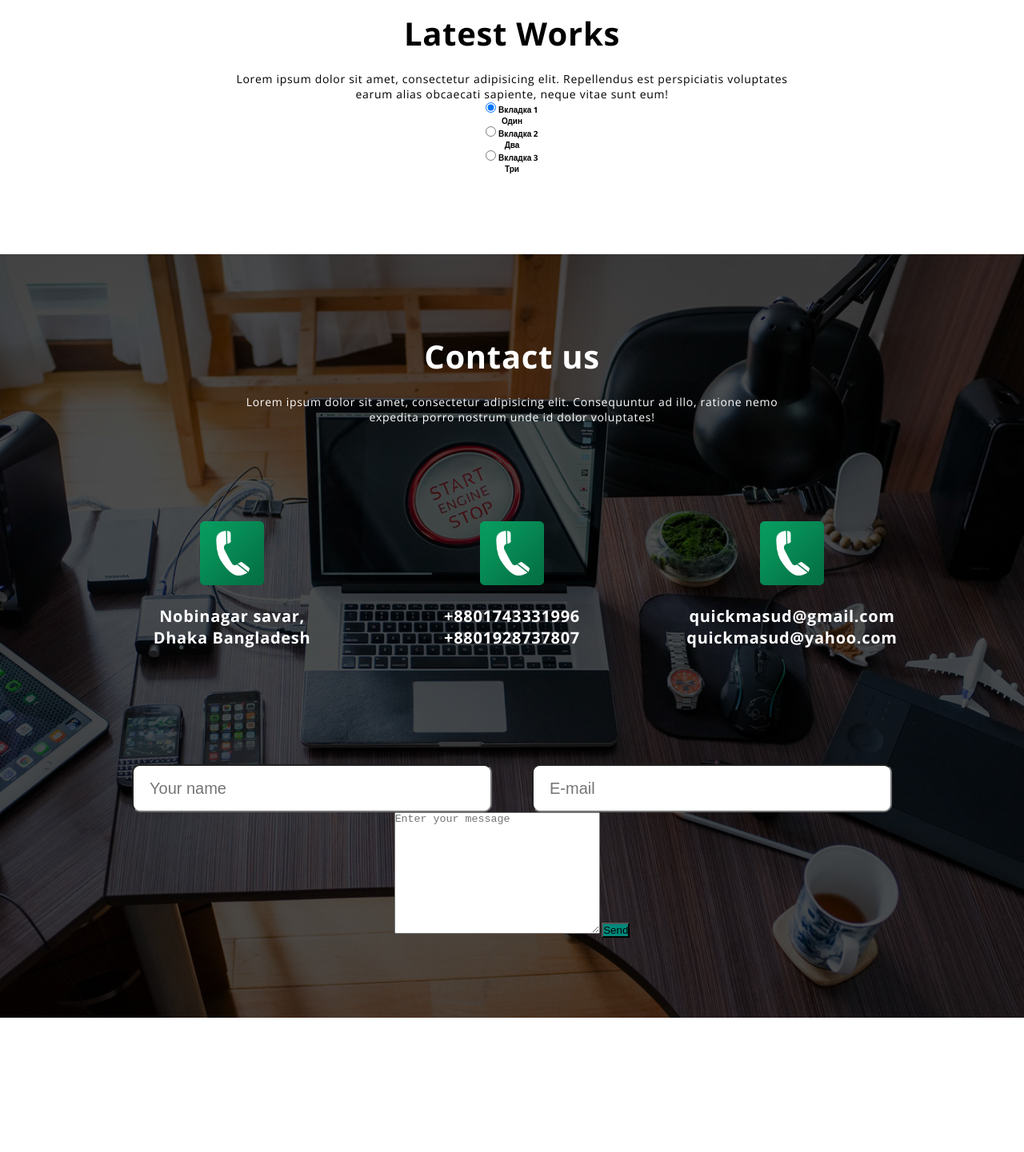
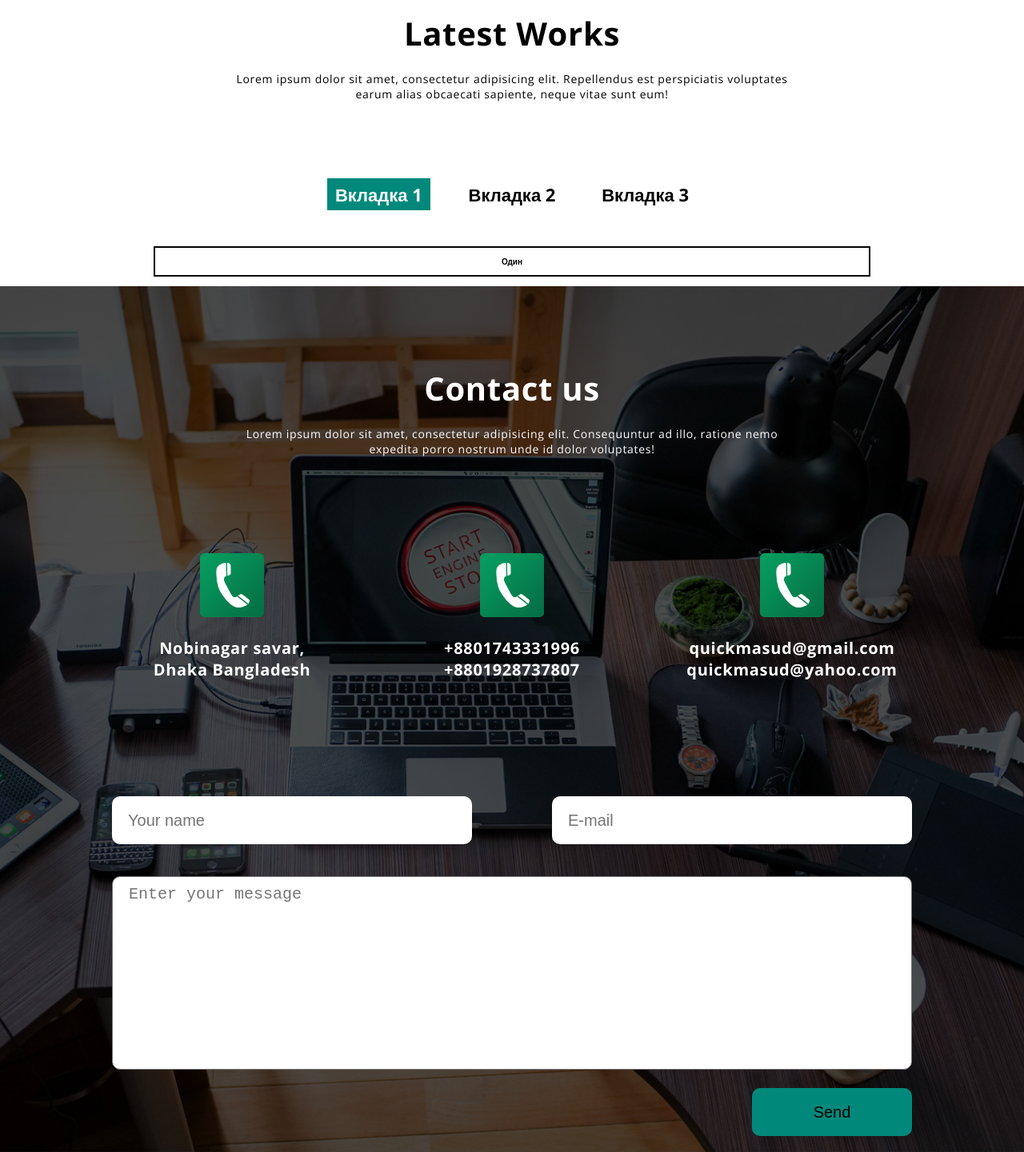
Before and after one commit to kompot-Vjacovich/kompot-Vjacovich.github.io, a plain HTML site: page WebProject/index.html in a window 1280 px wide. Shown: the part 2980-4421 px from the top of the page at 80% size. Before the commit the page ends 4253 px from the top, so only its background shows below. Drawn offline with nearby package versions, Linux system fonts and the light colour scheme.

Commit message:
Add files via upload

```diff
--- a/WebProject/css/main.css
+++ b/WebProject/css/main.css
@@ -246,7 +246,11 @@ html {
 
 .form {
 	display: flex;
-	justify-content: space-around;
+	justify-content: space-between;
+	width: 100%;
+}
+
+.form-box {
 	max-width: 1000px;
 	margin: auto;
 	margin-top: 120px;
@@ -259,16 +263,38 @@ html {
 	padding-left: 2rem;
 	font-size: 2rem;
 	outline: none;
+	border: none;
 }
 
+.txt {
+	width: 100%;
+	margin-top: 40px;
+	border-radius: 10px;
+	padding-left: 2rem;
+	padding-top: 1rem;
+	font-size: 2rem;
+	outline: none;
+	resize: none;
+}
 
+.form-btn {
+	height: 60px;
+	width: 20%;
+	font-size: 2rem;
+	outline: none;
+	border-radius: 10px;
+	border: none;
+	float: right;
+	margin-top: 20px;
+}
 
-/*.third-box {
+.third-box {
 	display: flex;
 	justify-content: space-around;
 	margin: auto;
 	margin-top: 100px;
 	max-width: 500px;
+	/*position: relative;*/
 }
 
 .tab {
@@ -291,21 +317,17 @@ html {
 	background: white;
 	padding: 5px 10px; /
 	border: 2px solid black;
-	/*border-bottom: none;
-}
-
-.tab-box {
-	margin: auto;
-	margin-top: 100px;
-	max-width: 1000px;
-	height: calc(100% - 100px);
+	border-bottom: none;
 }
 
 .tab-content {
+	position: absolute;
+	left: 15%;
+	right: 15%;
 	margin-top: 50px;
 	border: 2px solid black;
 	padding: 10px;
-	width: calc(100% - 20px);
+	/*width: 100%; */
 	display: none;
 }
 
@@ -320,4 +342,4 @@ html {
 
 .tab :checked + .tab-title + .tab-content {
 	display: block;
-}*/
+}
```
